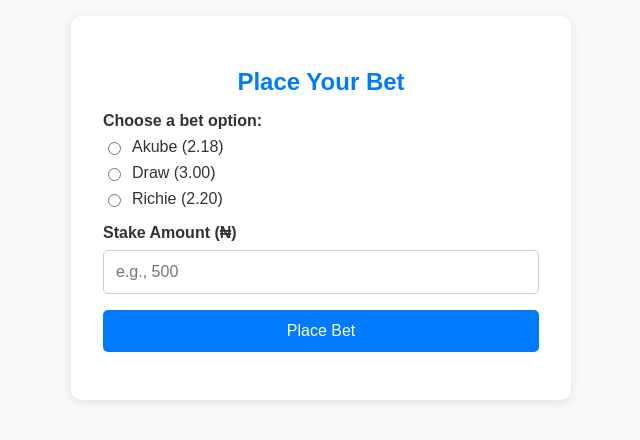
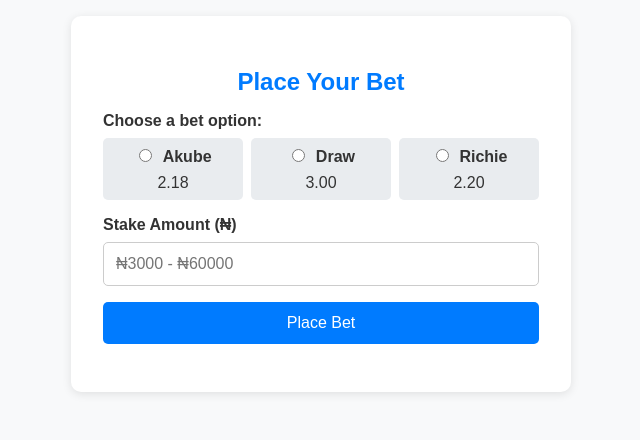
Before and after one commit to splash87/betting-backend-, a website: page public/index.html in a window 1280 px wide. Shown: the whole page, without its empty margins (319-959 px from the left). Drawn offline with Linux system fonts and the light colour scheme.

Commit message:
Update index.html

```diff
--- a/public/index.html
+++ b/public/index.html
@@ -28,10 +28,26 @@
       margin-bottom: 1rem;
       color: #007bff;
     }
+    .bet-options {
+      display: flex;
+      justify-content: space-between;
+      gap: 0.5rem;
+      margin-bottom: 1rem;
+    }
+    .bet-option {
+      flex: 1;
+      padding: 0.5rem;
+      text-align: center;
+      background: #e9ecef;
+      border-radius: 5px;
+    }
+    .bet-option input[type="radio"] {
+      margin-right: 0.4rem;
+    }
     label {
+      font-weight: bold;
       display: block;
       margin-bottom: 0.5rem;
-      font-weight: bold;
     }
     input[type="number"], button {
       width: 100%;
@@ -40,15 +56,6 @@
       border-radius: 5px;
       border: 1px solid #ccc;
       font-size: 1rem;
-    }
-    .bet-option {
-      margin-bottom: 1rem;
-    }
-    .bet-option label {
-      font-weight: normal;
-      display: flex;
-      align-items: center;
-      gap: 0.5rem;
     }
     button {
       background: #007bff;
@@ -85,14 +92,23 @@
     <h2>Place Your Bet</h2>
     <form id="betForm">
       <label>Choose a bet option:</label>
-      <div class="bet-option">
-        <label><input type="radio" name="bet_option" value="Akube" data-odds="2.18" required> Akube (2.18)</label>
-        <label><input type="radio" name="bet_option" value="Draw" data-odds="3.00" required> Draw (3.00)</label>
-        <label><input type="radio" name="bet_option" value="Richie" data-odds="2.20" required> Richie (2.20)</label>
+      <div class="bet-options">
+        <div class="bet-option">
+          <label><input type="radio" name="bet_option" value="Akube" data-odds="2.18" required> Akube</label>
+          <div>2.18</div>
+        </div>
+        <div class="bet-option">
+          <label><input type="radio" name="bet_option" value="Draw" data-odds="3.00" required> Draw</label>
+          <div>3.00</div>
+        </div>
+        <div class="bet-option">
+          <label><input type="radio" name="bet_option" value="Richie" data-odds="2.20" required> Richie</label>
+          <div>2.20</div>
+        </div>
       </div>
 
       <label for="amount">Stake Amount (₦)</label>
-      <input type="number" id="amount" placeholder="e.g., 500" required min="100"/>
+      <input type="number" id="amount" placeholder="₦3000 - ₦60000" required min="3000" max="60000"/>
 
       <button type="submit">Place Bet</button>
     </form>
@@ -115,6 +131,12 @@
       const bet_option = selectedOption.value;
       const odds = parseFloat(selectedOption.dataset.odds);
       const stake = parseFloat(document.getElementById('amount').value);
+
+      if (stake < 3000 || stake > 60000) {
+        alert("Stake must be between ₦3000 and ₦60000.");
+        return;
+      }
+
       const ref_id = 'BET-' + Math.floor(Math.random() * 1000000);
       const timestamp = new Date().toISOString();
 
```
